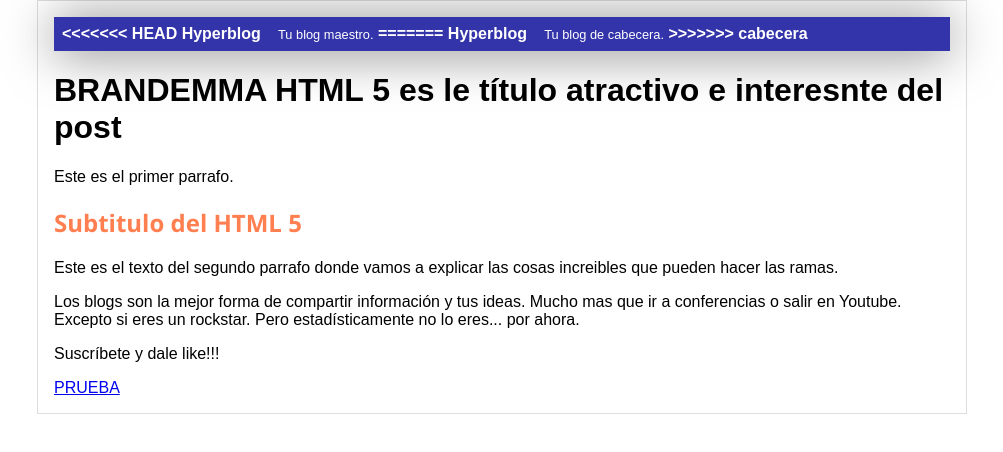
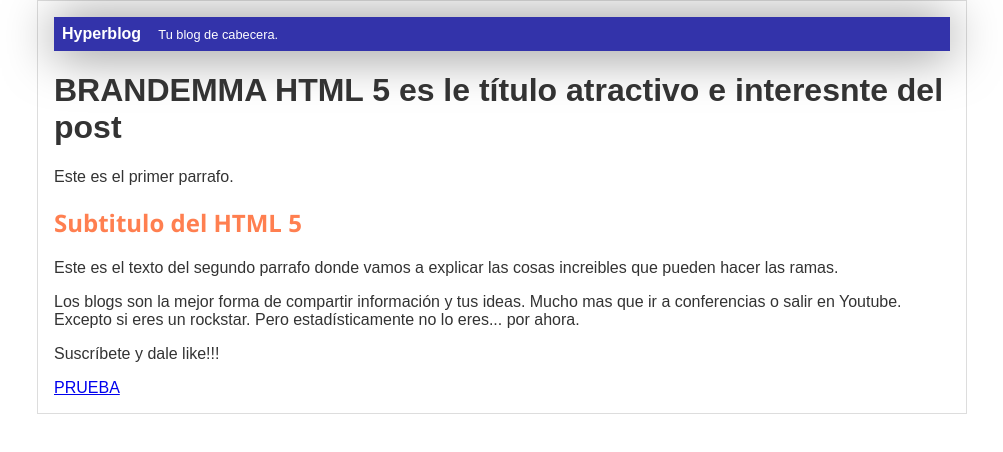
Before and after one commit to rockerny/hyperblog, a plain HTML site: page index.html in a window 1280 px wide. Shown: the whole page, without its empty margins (138-1141 px from the left). Drawn offline with Linux system fonts and the light colour scheme.

Commit message:
Arreglé el cambio del estilo con uno nuevo

```diff
--- a/css/estilo.css
+++ b/css/estilo.css
@@ -1,10 +1,6 @@
 body{
 
-<<<<<<< HEAD
-    color: blue;
-=======
-    color: red;
->>>>>>> cabecera
+    color: #333;
     text-align: left;
     font-family: "Arial";
     font-size: 16px;
--- a/index.html
+++ b/index.html
@@ -12,11 +12,7 @@
     <body>
         <div id="container">
             <div id="cabecera">
-<<<<<<< HEAD
-                Hyperblog <span id="tagline">Tu blog maestro.</span>
-=======
                 Hyperblog <span id="tagline">Tu blog de cabecera.</span>
->>>>>>> cabecera
             </div>
             <h1>BRANDEMMA HTML 5 es le título atractivo e interesnte del post</h1>
             <p>Este es el primer parrafo.</p>
```
